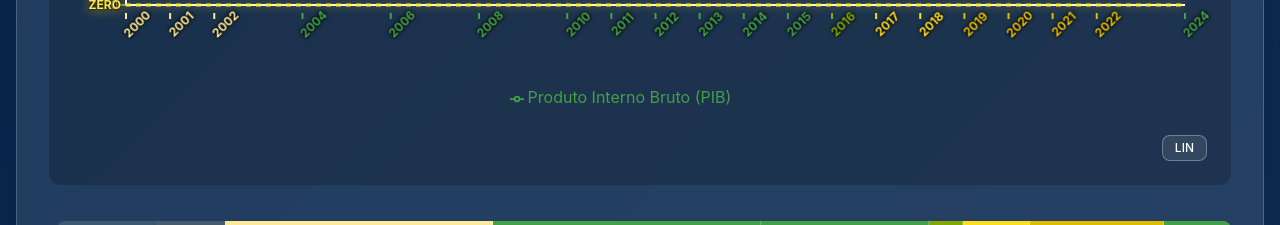
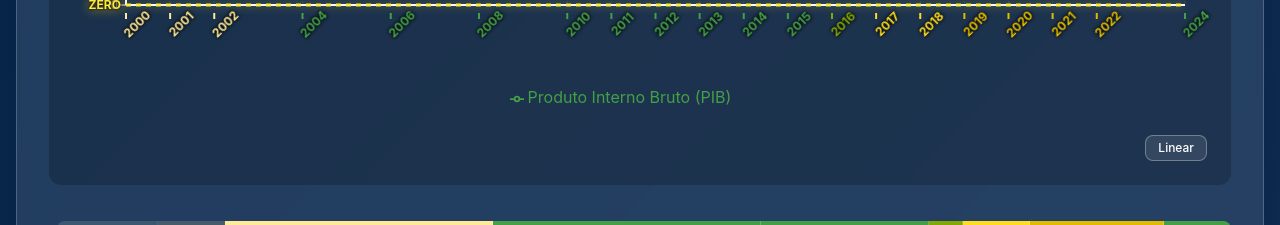
Before and after one commit to jfvanin/brasildados, a React (Create React App) app in the folder web/: page / in a window 1280 px wide. Shown: the part 2100-2325 px from the top of the page. Built offline with nearby package versions, Linux system fonts and the light colour scheme.

Commit message:
Change button Log Lin text

```diff
--- a/web/src/components/Chart.tsx
+++ b/web/src/components/Chart.tsx
@@ -269,7 +269,7 @@ const Chart: React.FC<ChartProps> = ({ data, toggles, title, presidencyPeriods }
           }`}
           title={isLogScale ? 'Trocar para escala linear' : 'Trocar para escala logarítmica'}
         >
-          {isLogScale ? 'LOG' : 'LIN'}
+          {isLogScale ? 'Logarítmico' : 'Linear'}
         </button>
       )}
     </div>
```
